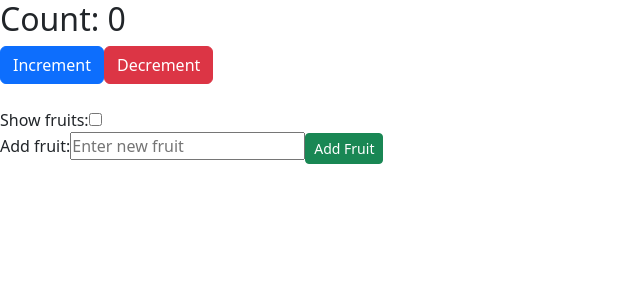
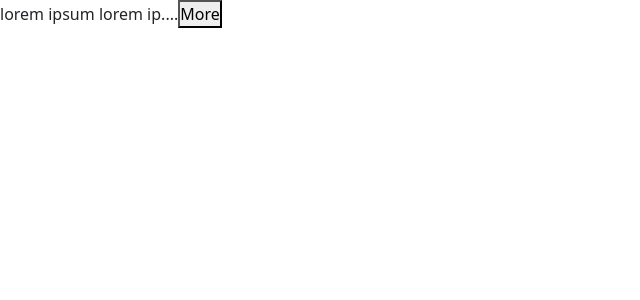
Before and after one commit to toopsie-dev/React-Vite, a React (Vite) app: page / in a window 1280 px wide. Shown: the top 300 px of the page, without its empty margins (0-640 px from the left). Built offline with nearby package versions, Linux system fonts and the light colour scheme.

Commit message:
Applied Like and expandable components

```diff
--- a/package.json
+++ b/package.json
@@ -12,7 +12,8 @@
   "dependencies": {
     "bootstrap": "^5.3.3",
     "react": "^18.3.1",
-    "react-dom": "^18.3.1"
+    "react-dom": "^18.3.1",
+    "react-icons": "^5.4.0"
   },
   "devDependencies": {
     "@eslint/js": "^9.17.0",
--- a/src/App.jsx
+++ b/src/App.jsx
@@ -1,11 +1,16 @@
-import State from "./components/State and Props/State";
+import ExpandableText from "./components/ExpandableText";
 
-function App() {
+const App = () => {
   return (
     <>
-      <State />
+      <ExpandableText maxChars={20}>
+        lorem ipsum lorem ipsum lorem ipsum lorem ipsum lorem ipsum lorem ipsum
+        lorem ipsum lorem ipsum lorem ipsum lorem ipsum lorem ipsum lorem ipsum
+        lorem ipsum lorem ipsum lorem ipsum lorem ipsum lorem ipsum lorem ipsum
+        lorem ipsum lorem ipsum
+      </ExpandableText>
     </>
   );
-}
+};
 
 export default App;
--- /dev/null
+++ b/src/components/ExpandableText.jsx
@@ -0,0 +1,18 @@
+import { useState } from "react";
+
+const ExpandableText = ({ children, maxChars }) => {
+  const [showFullText, setShowFullText] = useState(false);
+
+  const display = showFullText ? children : children.substring(0, maxChars);
+
+  return (
+    <>
+      {display}....
+      <button onClick={() => setShowFullText(!showFullText)}>
+        {showFullText ? "Less" : "More"}
+      </button>
+    </>
+  );
+};
+
+export default ExpandableText;
--- a/src/components/State and Props/State.jsx
+++ b/src/components/State and Props/State.jsx
@@ -6,11 +6,11 @@ export default function State() {
   const [isChecked, setIsChecked] = useState(false);
 
   const handleIncrement = () => {
-    setCount((prevState) => count + 1);
+    setCount((count) => count + 1);
   };
 
   const handleDecrement = () => {
-    setCount((prevState) => count - 1);
+    setCount((count) => count - 1);
   };
 
   const handleShowFruits = () => {
```
Also changed, not shown: eslint.config.js (+18 -17 lines), src/components/LikeComponent.jsx (added, +23 -0 lines), src/components/State and Props/Props/ChildComponent.jsx (added, +10 -0 lines), src/components/State and Props/Props/Count.jsx (added, +15 -0 lines), 1 other file (tests, documents, lock files or other folders).
